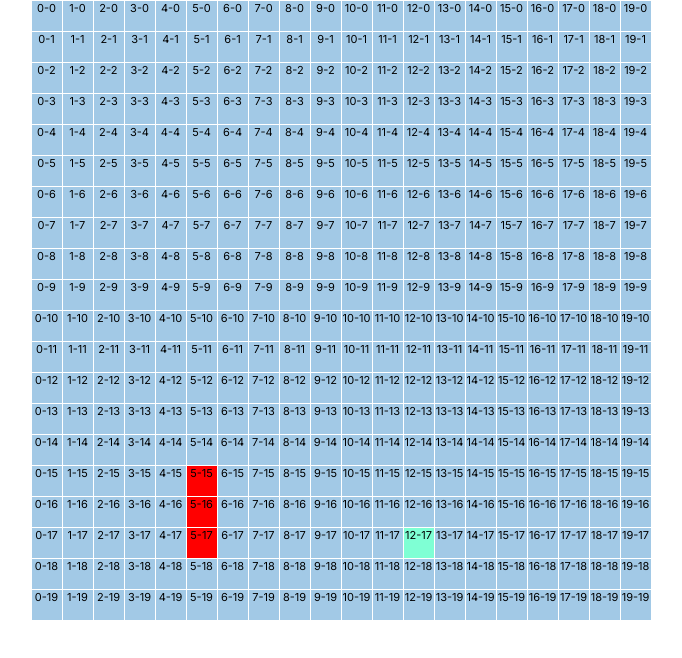
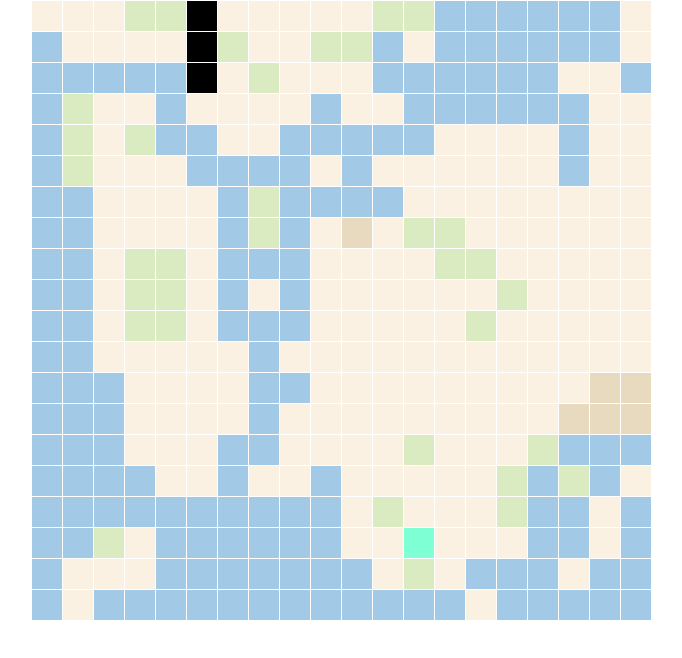
Before and after one commit to hwhong/snake, a Next.js app: page / in a window 1280 px wide. Shown: the top 658 px of the page, without its empty margins (299-981 px from the left). Built offline with nearby package versions, Linux system fonts and the light colour scheme.

Commit message:
nyc background

```diff
--- a/src/app/page.module.css
+++ b/src/app/page.module.css
@@ -14,17 +14,29 @@
 }
 
 .gridItem {
-  background-color: #a2c9e6;
   width: var(--size);
   height: var(--size);
   text-align: center;
   font-size: 11px;
-}
-
-.snake {
-  background-color: red;
+  background-color: #fbf1e2;
 }
 
 .food {
   background-color: aquamarine;
 }
+
+.water {
+  background-color: #a2c9e6;
+}
+
+.green {
+  background-color: #daebc1;
+}
+
+.airport {
+  background-color: #e7dabe;
+}
+
+.snake {
+  background-color: black;
+}
--- a/src/app/page.tsx
+++ b/src/app/page.tsx
@@ -4,6 +4,9 @@ import React from "react";
 import classNames from "classnames";
 import { Coordionate, Direction, N } from "./type";
 import {
+  AIRPORT,
+  GREEN,
+  WATER,
   defaultCoordinates,
   directionDispatch,
   getRandomInt,
@@ -75,6 +78,16 @@ export default function Home() {
     foodRef.current = foodCoord;
   };
 
+  const isCoordSnake = (x: number, y: number) =>
+    coords.find((coord) => coord.x === x && coord.y === y);
+  const isCoordFood = (x: number, y: number) => {
+    if (foodRef.current) {
+      const { x: foodX, y: foodY } = foodRef.current;
+      return foodX === x && foodY === y;
+    }
+    return false;
+  };
+
   React.useEffect(() => {
     generateNewFood(coords);
     function update(currentDelta?: number) {
@@ -143,17 +156,27 @@ export default function Home() {
       <div className={styles.grid}>
         {Array.from(Array(N).keys()).map((y) => {
           return Array.from(Array(N).keys()).map((x) => {
+            const isWater = WATER[y].find(
+              ({ from, to }) => from <= x && x <= to
+            );
+            const isGreen = GREEN[y]?.find(
+              ({ from, to }) => from <= x && x <= to
+            );
+            const isAirport = AIRPORT[y]?.find(
+              ({ from, to }) => from <= x && x <= to
+            );
+
             return (
               <div
                 key={`${x}-${y}`}
                 className={classNames(styles.gridItem, {
-                  [styles.snake]: coords.find(
-                    (coord) => coord.x === x && coord.y === y
-                  ),
-                  [styles.food]:
-                    foodRef.current?.x === x && foodRef.current?.y === y,
+                  [styles.water]: isWater,
+                  [styles.green]: isGreen,
+                  [styles.airport]: isAirport,
+                  [styles.food]: isCoordFood(x, y),
+                  [styles.snake]: isCoordSnake(x, y),
                 })}
-              >{`${x}-${y}`}</div>
+              />
             );
           });
         })}
--- a/src/app/type.ts
+++ b/src/app/type.ts
@@ -11,3 +11,8 @@ export enum Direction {
   LEFT = "LEFT",
   RIGHT = "RIGHT",
 }
+
+export interface Range {
+  from: number;
+  to: number;
+}
--- a/src/app/utils.ts
+++ b/src/app/utils.ts
@@ -1,4 +1,4 @@
-import { Coordionate, Direction } from "./type";
+import { Coordionate, Direction, Range } from "./type";
 
 export const defaultCoordinates: Coordionate[] = [
   { x: 5, y: 5 },
@@ -34,3 +34,161 @@ export const isDiretionValid = (
   }
   return true;
 };
+
+// Record<ROW_NUMBER, {COLUMN_FROM, COLUMN_TO}[]
+
+export const WATER: Record<number, Range[]> = {
+  0: [{ from: 13, to: 18 }],
+  1: [
+    { from: 0, to: 0 },
+    { from: 11, to: 11 },
+    { from: 13, to: 18 },
+  ],
+  2: [
+    { from: 0, to: 4 },
+    { from: 11, to: 16 },
+    { from: 19, to: 19 },
+  ],
+  3: [
+    { from: 0, to: 0 },
+    { from: 4, to: 4 },
+    { from: 9, to: 9 },
+    { from: 12, to: 17 },
+  ],
+  4: [
+    { from: 0, to: 0 },
+    { from: 4, to: 5 },
+    { from: 8, to: 12 },
+    { from: 17, to: 17 },
+  ],
+  5: [
+    { from: 0, to: 0 },
+    { from: 5, to: 8 },
+    { from: 10, to: 10 },
+    { from: 17, to: 17 },
+  ],
+  6: [
+    { from: 0, to: 1 },
+    { from: 6, to: 6 },
+    { from: 8, to: 11 },
+  ],
+  7: [
+    { from: 0, to: 1 },
+    { from: 6, to: 6 },
+    { from: 8, to: 8 },
+  ],
+  8: [
+    { from: 0, to: 1 },
+    { from: 6, to: 8 },
+  ],
+  9: [
+    { from: 0, to: 1 },
+    { from: 6, to: 6 },
+    { from: 8, to: 8 },
+  ],
+  10: [
+    { from: 0, to: 1 },
+    { from: 6, to: 8 },
+  ],
+  11: [
+    { from: 0, to: 1 },
+    { from: 7, to: 7 },
+  ],
+  12: [
+    { from: 0, to: 2 },
+    { from: 7, to: 8 },
+  ],
+  13: [
+    { from: 0, to: 2 },
+    { from: 7, to: 7 },
+  ],
+  14: [
+    { from: 0, to: 2 },
+    { from: 6, to: 7 },
+    { from: 17, to: 19 },
+  ],
+  15: [
+    { from: 0, to: 3 },
+    { from: 6, to: 6 },
+    { from: 9, to: 9 },
+    { from: 16, to: 16 },
+    { from: 18, to: 18 },
+  ],
+  16: [
+    { from: 0, to: 9 },
+    { from: 16, to: 17 },
+    { from: 19, to: 19 },
+  ],
+  17: [
+    { from: 0, to: 1 },
+    { from: 4, to: 9 },
+    { from: 16, to: 17 },
+    { from: 19, to: 19 },
+  ],
+  18: [
+    { from: 0, to: 0 },
+    { from: 4, to: 10 },
+    { from: 14, to: 16 },
+    { from: 18, to: 19 },
+  ],
+  19: [
+    { from: 0, to: 0 },
+    { from: 2, to: 13 },
+    { from: 15, to: 19 },
+  ],
+};
+
+export const GREEN: Record<number, Range[]> = {
+  0: [
+    { from: 3, to: 4 },
+    { from: 11, to: 12 },
+  ],
+  1: [
+    { from: 6, to: 6 },
+    { from: 9, to: 10 },
+  ],
+  2: [{ from: 7, to: 7 }],
+  3: [{ from: 1, to: 1 }],
+  4: [
+    { from: 1, to: 1 },
+    { from: 3, to: 3 },
+  ],
+  5: [{ from: 1, to: 1 }],
+  6: [{ from: 7, to: 7 }],
+  7: [
+    { from: 7, to: 7 },
+    { from: 12, to: 13 },
+  ],
+  8: [
+    { from: 3, to: 4 },
+    { from: 13, to: 14 },
+  ],
+  9: [
+    { from: 3, to: 4 },
+    { from: 15, to: 15 },
+  ],
+  10: [
+    { from: 3, to: 4 },
+    { from: 14, to: 14 },
+  ],
+  14: [
+    { from: 12, to: 12 },
+    { from: 16, to: 16 },
+  ],
+  15: [
+    { from: 15, to: 15 },
+    { from: 17, to: 17 },
+  ],
+  16: [
+    { from: 15, to: 15 },
+    { from: 11, to: 11 },
+  ],
+  17: [{ from: 2, to: 2 }],
+  18: [{ from: 12, to: 12 }],
+};
+
+export const AIRPORT: Record<number, Range[]> = {
+  12: [{ from: 18, to: 19 }],
+  7: [{ from: 10, to: 10 }],
+  13: [{ from: 17, to: 19 }],
+};
```
